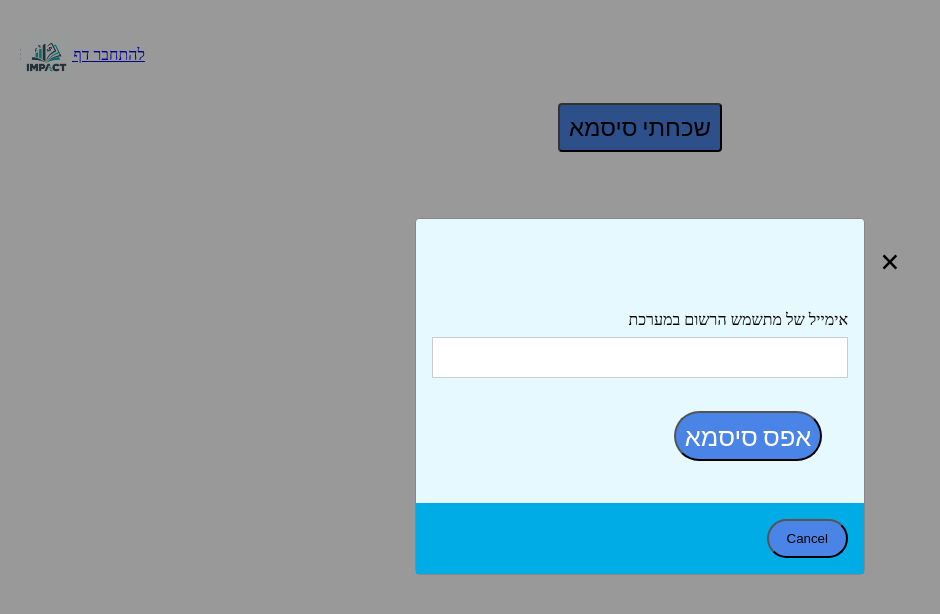
After one commit to Project-Management-SCE/PM2022_TEAM_13, a PHP site: page /ResetPassword.php in a window 1280 px wide, after a click on "שכחתי סיסמא". The commit adds this page. Shown: the top 614 px of the page, without its empty margins (0-940 px from the left). Run offline with PHP 8.4, Linux system fonts and the light colour scheme.

Commit message:
Add files via upload

```diff
--- /dev/null
+++ b/ResetPassword.php
@@ -0,0 +1,233 @@
+<?php
+require_once 'core/init.php';
+
+?>
+
+<!DOCTYPE html>
+<html>
+<meta charset="utf-8">
+<meta name="viewport" content="width=device-width, initial-scale=1">
+<link rel="stylesheet" href="https://cdnjs.cloudflare.com/ajax/libs/font-awesome/4.7.0/css/font-awesome.min.css">
+<link href="https://fonts.googleapis.com/css2?family=Assistant:wght@500;700&display=swap" rel="stylesheet">
+<link href="freeloveStyle.css" rel="stylesheet">
+<link href="contact-form.css" rel="stylesheet">
+<style>
+/* Extra styles for the cancel button */
+.cancelbtn {
+  width: auto;
+  padding: 10px 18px;
+  background-color: #4b84e7;
+  border-radius:2vw;
+  cursor:pointer;
+}
+
+/* Center the image and position the close button */
+.imgcontainer {
+  text-align: center;
+  margin: 24px 0 12px 0;
+  position: relative;
+}
+
+img.avatar {
+  width: 40%;
+  border-radius: 50%;
+}
+
+.container {
+  padding: 16px;
+  text-align: right;
+}
+
+span.psw {
+  float: right;
+  padding-top: 16px;
+}
+
+/* The Modal (background) */
+.modal {
+
+  display: none; /* Hidden by default */
+  position: fixed; /* Stay in place */
+  z-index: 1; /* Sit on top */
+  left: 0;
+  top: 0;
+  width: 100%; /* Full width */
+  height: 100%; /* Full height */
+  overflow: auto; /* Enable scroll if needed */
+  background-color: rgb(0,0,0); /* Fallback color */
+  background-color: rgba(0,0,0,0.4); /* Black w/ opacity */
+  padding-top: 12vw;
+}
+
+/* Modal Content/Box */
+.modal-content {
+  background-color:#e6f9ff;
+  margin: 5% auto 15% auto; /* 5% from the top, 15% from the bottom and centered */
+  border: 1px solid #888;
+   border-radius:4px;
+  width: 35%; /* Could be more or less, depending on screen size */
+}
+
+/* The Close Button (x) */
+.close {
+  position: relative;
+  left:250px;
+  top: 0;
+  color: #000;
+  font-size: 35px;
+  font-weight: bold;
+}
+
+.close:hover,
+.close:focus {
+  color: red;
+  cursor: pointer;
+}
+
+/* Add Zoom Animation */
+.animate {
+  -webkit-animation: animatezoom 0.6s;
+  animation: animatezoom 0.6s
+}
+
+@-webkit-keyframes animatezoom {
+  from {-webkit-transform: scale(0)}
+  to {-webkit-transform: scale(1)}
+}
+
+@keyframes animatezoom {
+  from {transform: scale(0)}
+  to {transform: scale(1)}
+}
+
+/* Change styles for span and cancel button on extra small screens */
+@media screen and (max-width: 300px) {
+  span.psw {
+     display: block;
+     float: none;
+  }
+  .cancelbtn {
+     width: 100%;
+  }
+}
+input[type=text] {
+  width: 100%;
+  padding: 12px 20px;
+  margin: 8px 0;
+  display: inline-block;
+  border: 1px solid #ccc;
+  box-sizing: border-box;
+  direction:rtl;
+}
+#btn4,#mybtn3{
+	background-color: #4b84e7;
+	 border-radius:5vw;
+	 color:white;
+	 padding: 0.5vw 0.7vw;
+	 font-family: 'Assistant', sans-serif;
+	  font-size: 2vw;
+  transition: 0.3s;
+	  z-index:99;
+  cursor:pointer;
+  margin:2vw;
+}
+
+</style>
+</head>
+<body>
+
+<div class="topnav" id="navbar">
+ <a href="#default" id="logo"><img style="position: absolute;top: 2.5vw;height: 4vw;width: 4vw;" src="impactlogo.jpeg" alt="FreeLoveLogo"></a>
+<div id="navbar-right">
+  <a href="javascript:void(0);" class="icon" onclick="myFunction()">
+    <i class="fa fa-bars"></i></a>
+	<a href="login.php"> להתחבר </a>
+	<a href="index.php" class="active">דף הבית</a>
+</div>
+</div>
+<div id="main">
+
+<?php
+if(Input::exists()){
+	if(Token::check(Input::get('token'))){
+		$validate = new Validate();
+		$validation = $validate->check($_POST,array(
+			'Email'=>array('required' =>true,'exists'=>'users')
+		));
+		if ($validation->passed()){
+			$m = new Mailer();
+			$m->ResetPassword(Input::get('Email'));
+			Redirect::to('index.php');
+
+
+		}else{
+			foreach($validation->errors() as $error){
+				echo '<p align="left">'.$error . '</p>';
+
+			}
+
+		}
+	}
+
+}
+
+
+?>
+<button onclick="document.getElementById('id01').style.display='block'" style="border-radius: 4px;width:auto;font-size: 24px; color:black;display: block;margin: auto;background-color: #4b84e7;" id="mybtn3">שכחתי סיסמא</button>
+<div id="id01" class="modal">
+
+			  <form id="Cform" class="modal-content animate" action="" method="post">
+
+
+
+				<div class="imgcontainer">
+				  <span onclick="document.getElementById('id01').style.display='none'" class="close" title="Close Modal">&times;</span>
+
+				</div>
+
+				<div class="container">
+					  <label for="Email">אימייל של מתשמש הרשום במערכת
+					  </label>
+					  <input type="text" id="Email" name="Email"  value="<?php echo escape(Input::get('Email'));  ?>"  autocomplete="off"><br>
+
+
+				  <button id ="btn4" type="submit">אפס סיסמא</button>
+
+				</div>
+
+				<div class="container" style="background-color:#00ace6">
+				  <button type="button" onclick="document.getElementById('id01').style.display='none'" class="cancelbtn">Cancel</button>
+				</div>
+				<input type="hidden" name="token" value="<?php echo Token::generate();?>">
+			  </form>
+			</div>
+
+
+</div>
+</body>
+</html>
+<script>
+// When the user scrolls down 80px from the top of the document, resize the navbar's padding and the logo's font size
+window.onscroll = function() {scrollFunction()};
+
+function scrollFunction() {
+  if (document.body.scrollTop > 80 || document.documentElement.scrollTop > 80) {
+    document.getElementById("navbar").style.padding = "2vw 0.7vw";
+    document.getElementById("logo").style.fontSize = "1.5vw";
+  } else {
+    document.getElementById("navbar").style.padding = "3vw 1vw";
+    document.getElementById("logo").style.fontSize = "2.5vw";
+  }
+}
+</script>
+<script>
+
+function myFunction() {
+  var x = document.getElementById("navbar");
+  if (x.className === "topnav") {
+    x.className += " responsive";
+  } else {
+    x.className = "topnav";
+  }
+}
+</script>
```
Also changed, not shown: index.php (+12 -4 lines), reset.php (added, +148 -0 lines), userFirstRegister.php (added, +181 -0 lines).
